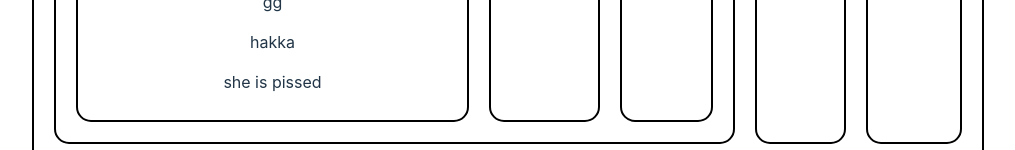
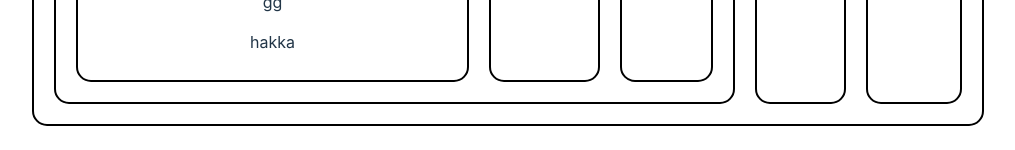
Before and after one commit to GGTuran/taking-away, a React (Vite) app: page / in a window 1280 px wide. Shown: the part 723-873 px from the top of the page, without its empty margins (132-1147 px from the left). Built offline with nearby package versions, Linux system fonts and the light colour scheme.

Commit message:
pissed nai i hope

```diff
--- a/src/Components/Myself/Myself.jsx
+++ b/src/Components/Myself/Myself.jsx
@@ -18,7 +18,7 @@ const Myself = ({asset}) => {
            <button onClick={() => setMoney(money+1000)} > Add money!!</button>
            <p>gg</p>
            <p>hakka</p>
-           <p>she is pissed</p>
+
 
         </div>
     );
```
